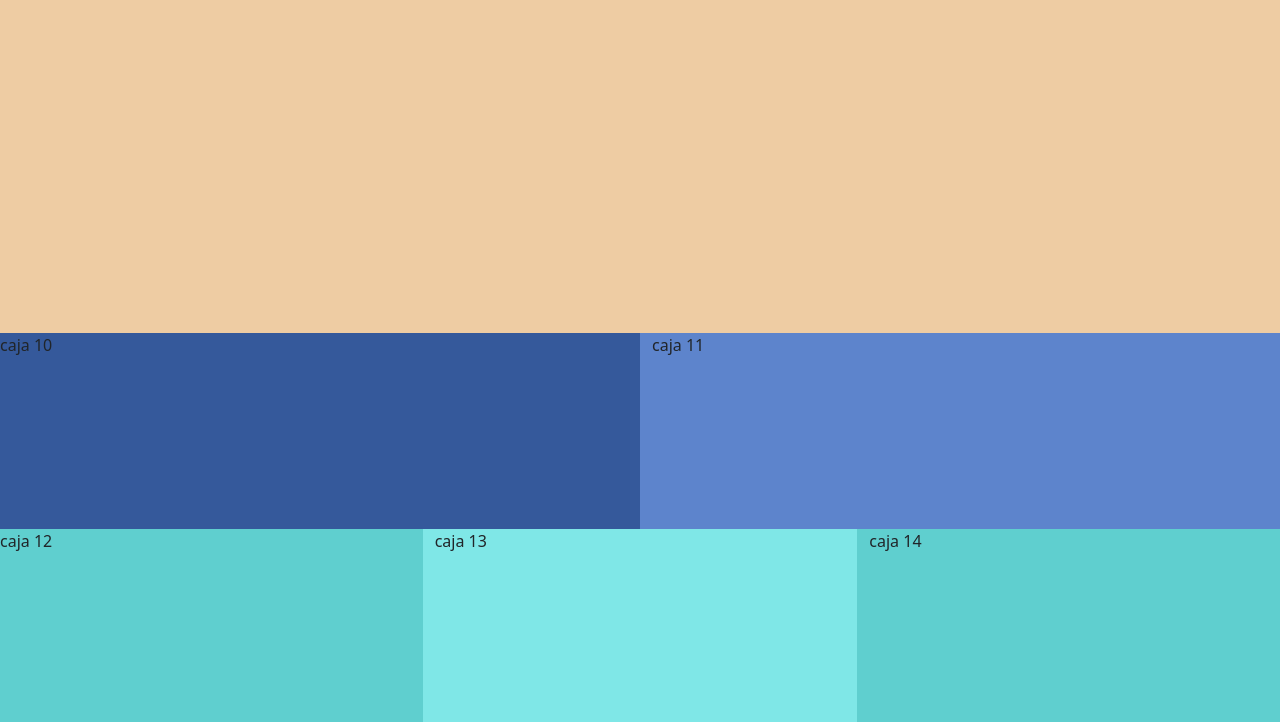
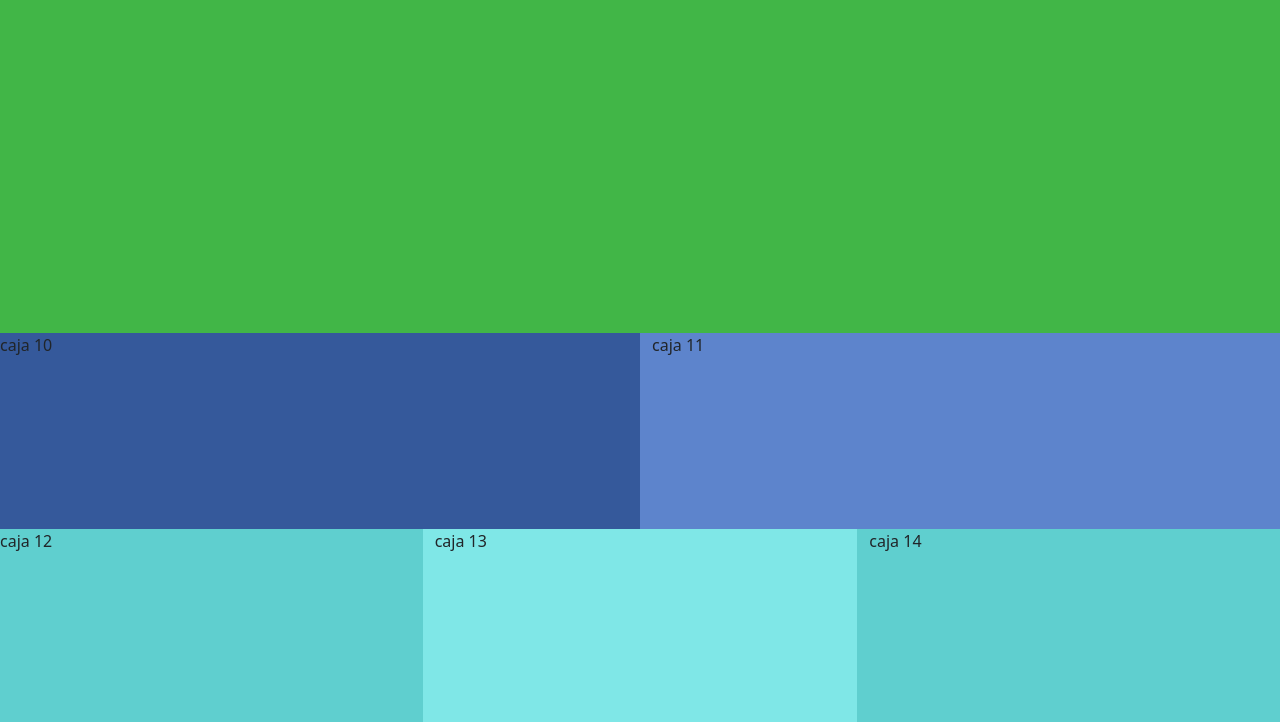
Before and after one commit to aleetdesign/maquetaci-nFlexbox, a plain HTML site: page index.html in a window 1280 px wide. Shown: the part 117-839 px from the top of the page. Drawn offline with nearby package versions, Linux system fonts and the light colour scheme.

Commit message:
agregue color en la caja9 y puse el texto en el centro

```diff
--- a/CSS/styles.css
+++ b/CSS/styles.css
@@ -40,8 +40,8 @@ body{
     height: 50px;
 }
 .caja9{
-    background-color: rgb(238, 204, 163);
-
+    background-color: rgb(65, 182, 71);
+    text-align: center;
     height: 400px;
 }
 .caja10{
```
